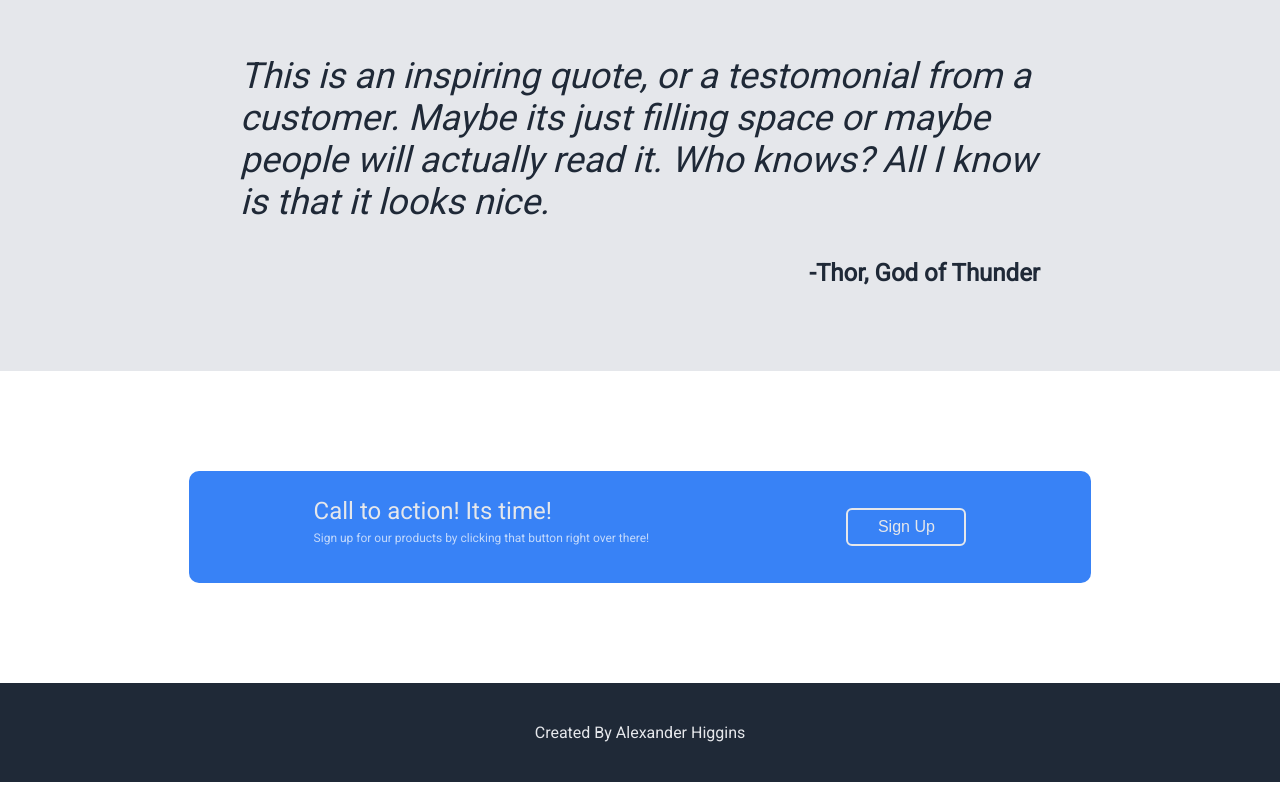
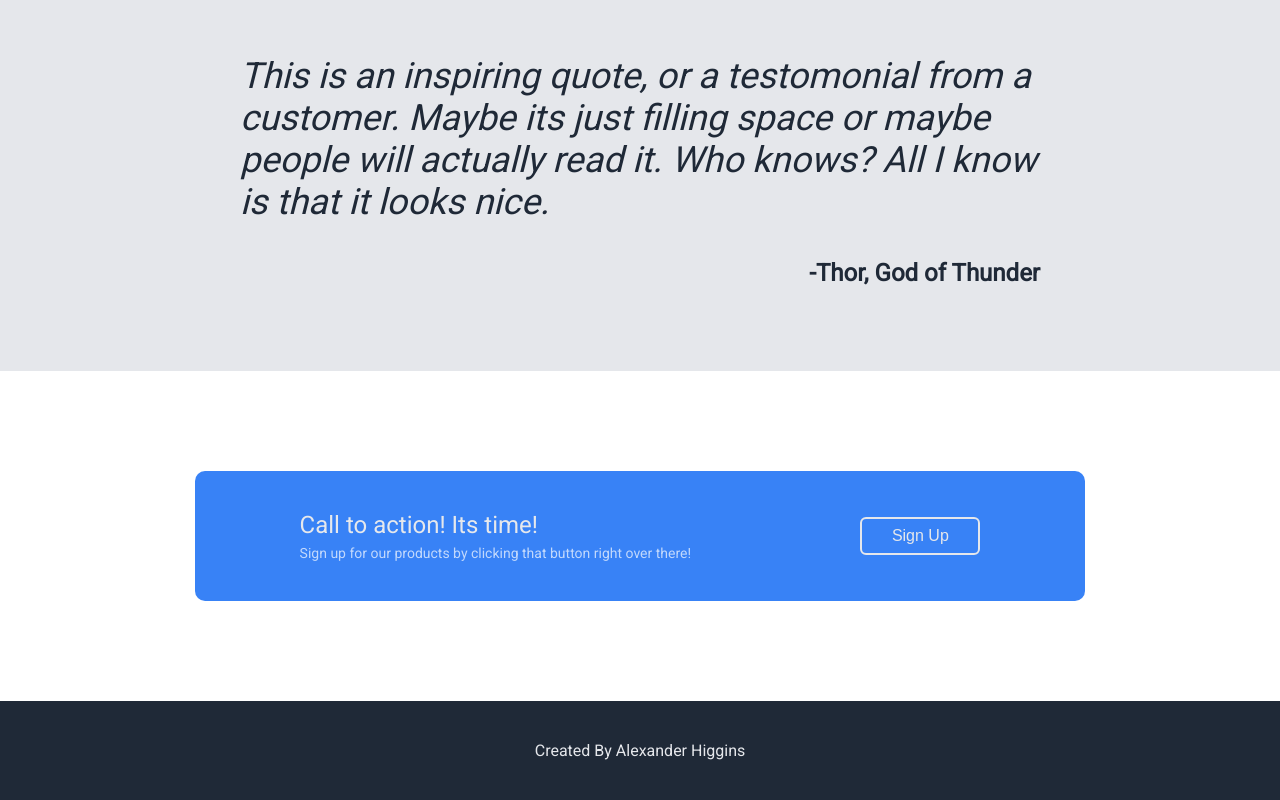
Before and after one commit to ajhiggins421/landing-page, a plain HTML site: page index.html in a window 1280 px wide. Shown: the part 1080-1880 px from the top of the page. Drawn offline with Linux system fonts and the light colour scheme.

Commit message:
small changes

```diff
--- a/styles.css
+++ b/styles.css
@@ -168,26 +168,29 @@ button{
     display: flex;
     justify-content: space-around;
     align-items: center;
-    padding: 26px;
+    padding: 40px 20px;
     flex-wrap: wrap;
 }
 
 .small-text {
     color: #ffffffb0;
-    font-size: 12px;
+    font-size: 14px;
     margin-top: 6px;
+    margin-bottom: 0px;
 }
 
 .c4-title {
     font-size: 24px;
-    font-weight: 500;
-    color: #E5E7EB;
+    font-weight: 550;
+    color: #e6e8ec;
     margin: 0px;
 }
 .c4-button a {
     font-size: 16px;
     font-weight: 500;
 }
+
+
 .c4-button{
     border: 2px solid #E5E7EB;
     border-radius: 6px;
@@ -221,3 +224,7 @@ button{
     margin: 0px;
     padding: 0px;
 }
+
+* {
+    border: 0px solid red;
+}
```
